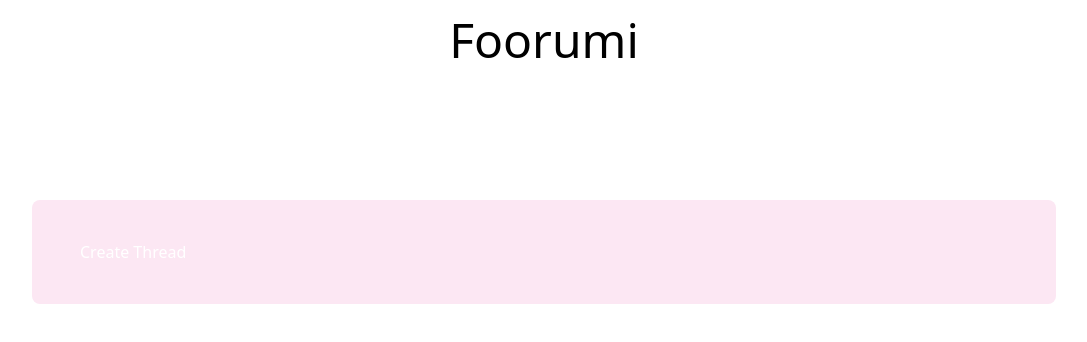
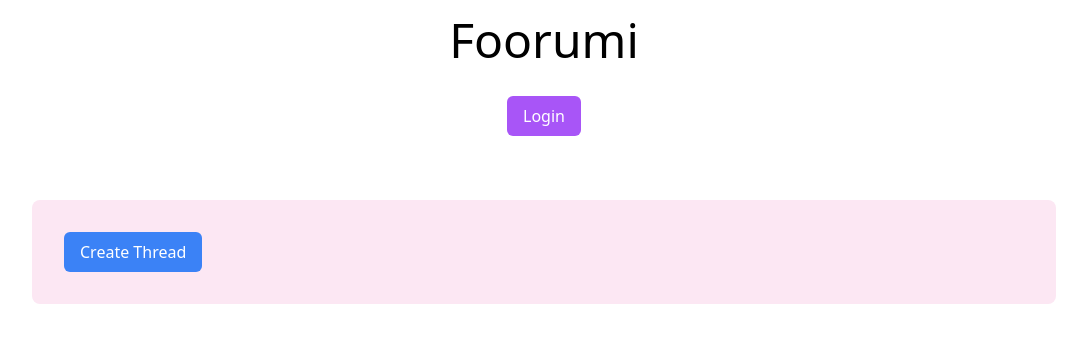
Before and after one commit to seblundin/forum, a React (Vite) app in the folder front/: page / in a window 1280 px wide. Shown: the top 342 px of the page, without its empty margins (96-1183 px from the left). Built offline with nearby package versions, Linux system fonts and the light colour scheme.

Commit message:
Fix button color bug

```diff
--- a/front/src/components/ButtonBase.tsx
+++ b/front/src/components/ButtonBase.tsx
@@ -1,15 +1,27 @@
+import ButtonColors from '../enums/ButtonColors'
+
 interface Props {
-  color?: string
+  color?: ButtonColors
   props?: { [name: string]: string }
   onClick?: () => void
   children: React.ReactNode
 }
 
-const ButtonBase = ({ color = 'green', props, onClick, children }: Props) => {
+const ButtonBase = ({
+  color = ButtonColors.green,
+  props,
+  onClick,
+  children,
+}: Props) => {
+  const colorVariants: { [name: string]: string } = {
+    green: 'bg-green-500 hover:bg-green-600',
+    blue: 'bg-blue-500 hover:bg-blue-600',
+    purple: 'bg-purple-500 hover:bg-purple-600',
+  }
   return (
     <button
       type="button"
-      className={`bg-${color}-500 text-white px-4 py-2 rounded-md hover:bg-${color}-600`}
+      className={`${colorVariants[color]} text-white px-4 py-2 rounded-md`}
       onClick={onClick}
       {...props}
     >
--- a/front/src/components/CreateThread.tsx
+++ b/front/src/components/CreateThread.tsx
@@ -2,6 +2,7 @@ import { useState } from 'react'
 import useInput from '../hooks/useInput'
 import InputBase from './InputBase'
 import ButtonBase from './ButtonBase'
+import ButtonColors from '../enums/ButtonColors'
 
 const CreateThread = ({
   onSubmit,
@@ -37,7 +38,7 @@ const CreateThread = ({
         onChange={handleContentChange}
         className="w-full p-2 mb-2"
       />
-      <ButtonBase color="blue" onClick={handleSubmit}>
+      <ButtonBase color={ButtonColors.blue} onClick={handleSubmit}>
         Create Thread
       </ButtonBase>
     </div>
--- a/front/src/components/Reply.tsx
+++ b/front/src/components/Reply.tsx
@@ -3,6 +3,7 @@ Reply box that can be opened with button click
 */
 import { useState } from 'react'
 import ButtonBase from './ButtonBase'
+import ButtonColors from '../enums/ButtonColors'
 
 const Reply = ({ onSubmit }: { onSubmit: (comment: string) => void }) => {
   const [replyText, setReplyText] = useState('')
@@ -28,7 +29,7 @@ const Reply = ({ onSubmit }: { onSubmit: (comment: string) => void }) => {
           value={replyText}
           onChange={handleTextareaChange}
         />
-        <ButtonBase color="blue" onClick={handleSubmitReply}>
+        <ButtonBase color={ButtonColors.blue} onClick={handleSubmitReply}>
           Submit Reply
         </ButtonBase>
       </div>
--- /dev/null
+++ b/front/src/enums/ButtonColors.ts
@@ -0,0 +1,7 @@
+enum ButtonColors {
+  green = 'green',
+  blue = 'blue',
+  purple = 'purple',
+}
+
+export default ButtonColors
--- a/front/src/pages/Home.tsx
+++ b/front/src/pages/Home.tsx
@@ -4,6 +4,7 @@ import CreateThread from '../components/CreateThread'
 import ThreadComponent from '../components/ThreadComponent'
 import { useThreadContext } from '../context/ThreadContext'
 import ButtonBase from '../components/ButtonBase'
+import ButtonColors from '../enums/ButtonColors'
 
 const Home = () => {
   const { threads, addThread } = useThreadContext()
@@ -36,12 +37,12 @@ const Home = () => {
       <div className="flex flex-col items-center justify-center">
         <h1 className="text-5xl font-sans mb-4 text-center p-4">Foorumi</h1>
         <Link to="/login">
-          <ButtonBase color="purple">Login</ButtonBase>
+          <ButtonBase color={ButtonColors.purple}>Login</ButtonBase>
         </Link>
       </div>
       <main className="mt-16 bg-pink-100 text-white p-8 rounded-lg max-w-5xl mx-auto">
         <div>
-          <ButtonBase color="blue" onClick={handleCreateThread}>
+          <ButtonBase color={ButtonColors.blue} onClick={handleCreateThread}>
             Create Thread
           </ButtonBase>
           {showCreateThreadBox && (
--- a/front/src/pages/Login.tsx
+++ b/front/src/pages/Login.tsx
@@ -4,6 +4,7 @@ import Register from '../components/Register'
 import InputBase from '../components/InputBase'
 import useInput from '../hooks/useInput'
 import ButtonBase from '../components/ButtonBase'
+import ButtonColors from '../enums/ButtonColors'
 
 const Login = () => {
   const [showRegister, setShowRegister] = useState(false)
@@ -47,7 +48,7 @@ const Login = () => {
             <InputBase props={password} />
           </div>
 
-          <ButtonBase color="blue">Login</ButtonBase>
+          <ButtonBase color={ButtonColors.blue}>Login</ButtonBase>
 
           <div className="mt-2">
             <p className="text-gray-600 text-sm font-semibold mb-2">
```
